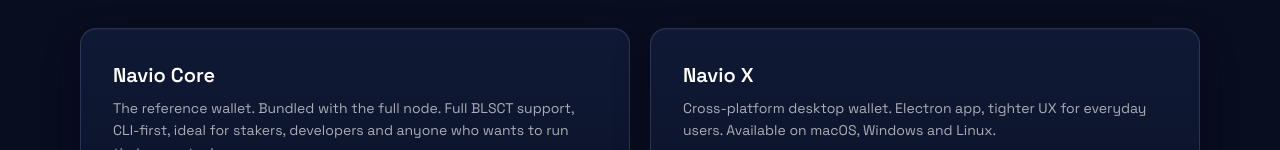
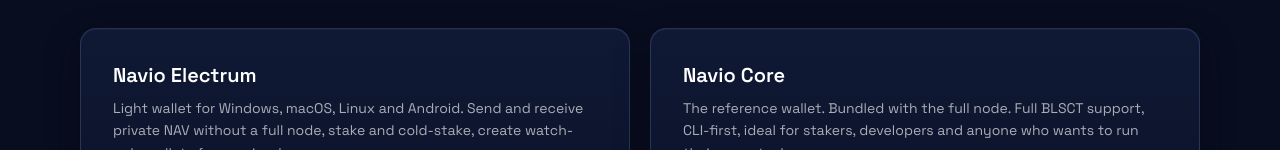
Before and after one commit to nav-io/navio-web, a React (Vite) app: page /ecosystem in a window 1280 px wide. Shown: the part 802-952 px from the top of the page. Built offline with nearby package versions, Linux system fonts and the light colour scheme; no server answers.

Commit message:
Ecosystem: add Navio Electrum to wallets and repos
Co-Authored-By: Claude Fable 5 <noreply@anthropic.com>

```diff
--- a/src/pages/Ecosystem.tsx
+++ b/src/pages/Ecosystem.tsx
@@ -33,6 +33,15 @@ export default function Ecosystem() {
             gradient="blue"
           />
           <div className="mt-10 grid md:grid-cols-2 gap-5">
+            <WalletCard
+              name="Navio Electrum"
+              desc="Light wallet for Windows, macOS, Linux and Android. Send and receive private NAV without a full node, stake and cold-stake, create watch-only wallets from a view key."
+              tags={['Desktop', 'Android', 'Staking', 'Light client']}
+              links={[
+                { label: 'Downloads', href: 'https://github.com/nav-io/navio-electrum/releases/latest' },
+                { label: 'Source', href: 'https://github.com/nav-io/navio-electrum', icon: true },
+              ]}
+            />
             <WalletCard
               name="Navio Core"
               desc="The reference wallet. Bundled with the full node. Full BLSCT support, CLI-first, ideal for stakers, developers and anyone who wants to run their own stack."
@@ -181,6 +190,10 @@ const REPOS = [
     desc: 'C++ full node, wallet, staker. The canonical implementation.'
   },
   {
+    name: 'navio-electrum', url: 'https://github.com/nav-io/navio-electrum',
+    desc: 'Light wallet for desktop and Android. Staking, cold staking, watch-only.'
+  },
+  {
     name: 'navio-sdk', url: 'https://github.com/nav-io/navio-sdk',
     desc: 'TypeScript SDK for wallet developers.'
   },
```
